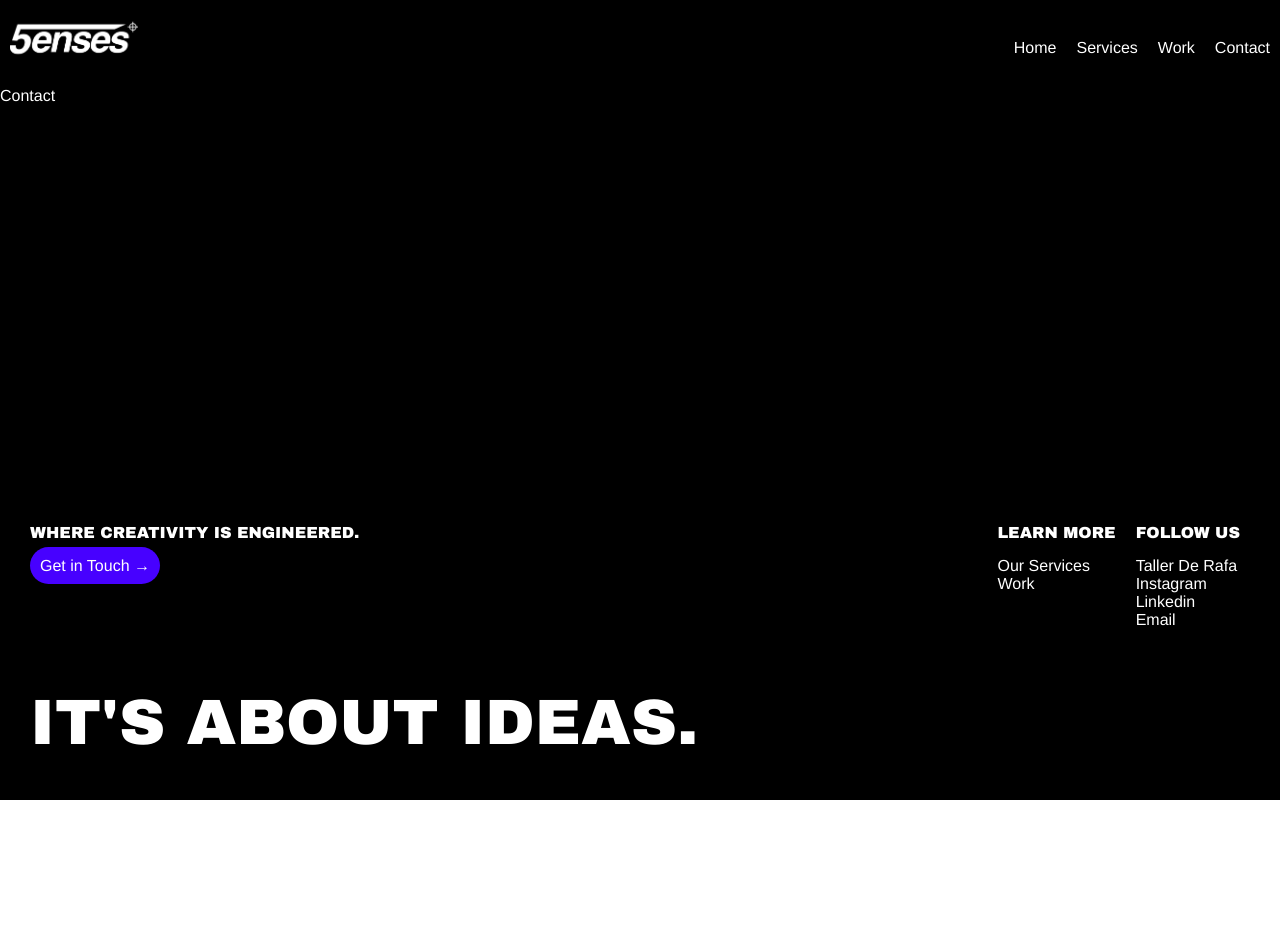
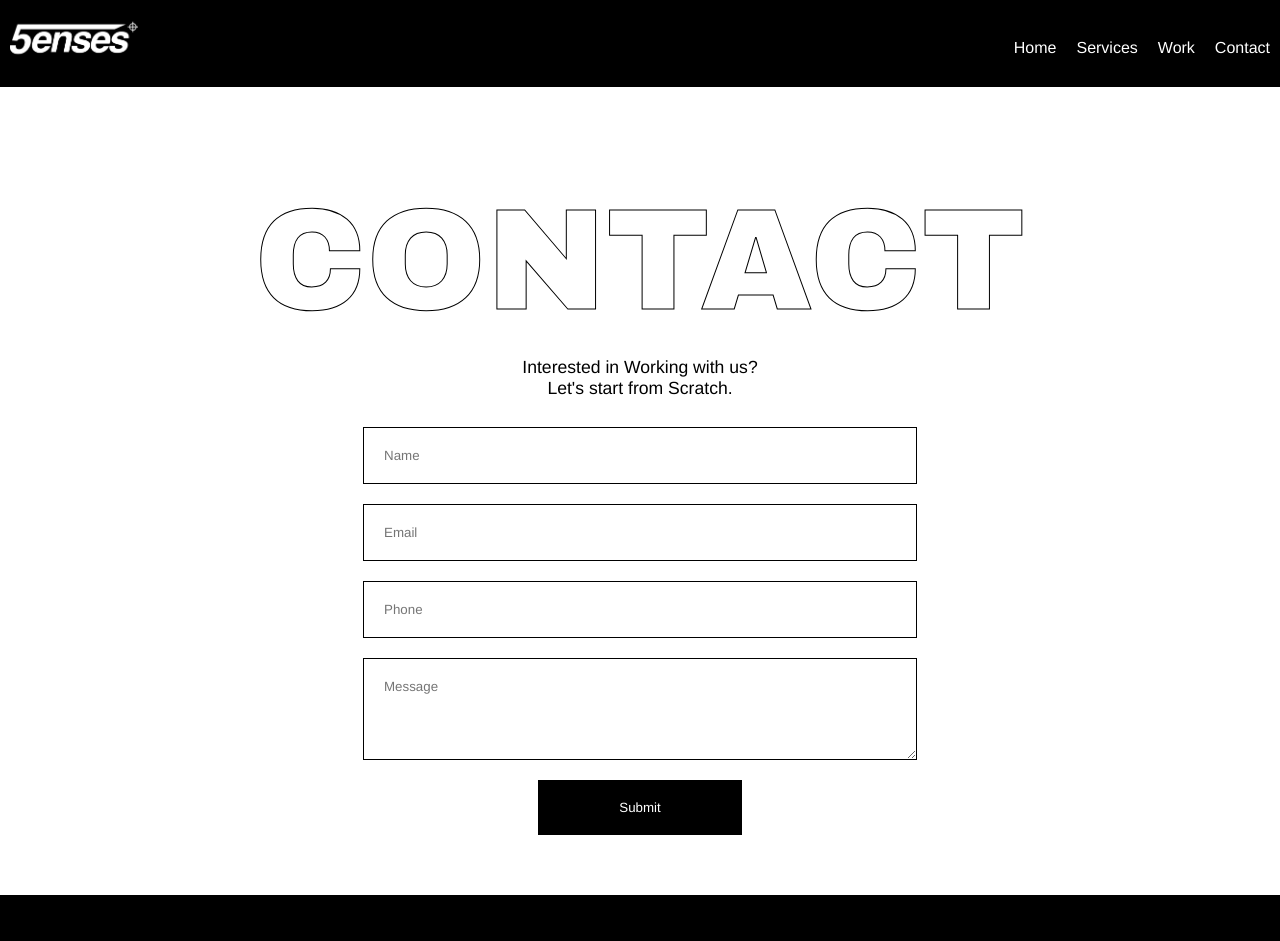
Before and after one commit to IveryMikaila/fyve-senses, a React (Create React App) app in the folder portfolio/: page /contact in a window 1280 px wide. Shown: the top 941 px of the page. Before the commit the page ends 800 px from the top, so only its background shows below. Built offline with nearby package versions, Linux system fonts and the light colour scheme.

Commit message:
Added/ Styled Contact Form
Styled the Contact Form Page

```diff
--- a/portfolio/src/Components /Pages/Contact.js
+++ b/portfolio/src/Components /Pages/Contact.js
@@ -1,8 +1,23 @@
 import React from 'react'
+import '../../Styles/Contact.css'
 
 const Contact = () => {
   return (
-    <div>Contact</div>
+    <div className='contact-page'>
+<h1>CONTACT</h1>
+<p>Interested in Working with us?<br/> Let's start from Scratch.</p>
+
+<div className='contact-form-container'>
+<form action='' method=''>
+<input type="text" name="fullname" required placeholder='Name' />
+<input type="email" name="email" required placeholder='Email' />
+<input type="tel" name="Phone" required placeholder='Phone' />
+<textarea cols={50} rows={4} required placeholder='Message'></textarea>
+<button className='contact-form-btn' type="submit"> Submit</button>
+</form>
+</div>
+
+    </div>
   )
 }
 
--- a/portfolio/src/Components /Pages/Services.js
+++ b/portfolio/src/Components /Pages/Services.js
@@ -6,7 +6,7 @@ const Services = () => {
 
   return (
     <div>
-      <h1 className='service-h1'>Services</h1>
+      <h1 className='service-h1'>SERVICES</h1>
 {service_data.map((service)=>{
   return(<div className={service.class}>
   <h2 className='service-h2'>{service.name}</h2>
--- /dev/null
+++ b/portfolio/src/Styles/Contact.css
@@ -0,0 +1,69 @@
+.contact-page{
+    background-color: white;
+    color: black;
+}
+
+.contact-page h1{
+    text-align: center;
+    font-size: 9rem;
+    color: black;
+    -webkit-text-fill-color: white;
+    -webkit-text-stroke-width: 1px;
+    -webkit-text-stroke-color: black;
+    margin-bottom: 0;
+}
+
+.contact-page p{
+    text-align: center;
+    font-size: 1.1rem;
+}
+.contact-form-container {
+    display: flex;
+   justify-content: center;
+   align-items: center;
+   margin-bottom: 50px
+}
+
+.contact-form-container form{
+  width: 80% ;
+  text-align: center;
+  display: flex;
+  flex-direction: column;
+  align-items: center;
+  justify-content: center;
+}
+
+.contact-form-container input,
+.contact-form-container textarea{
+    width: 50%;
+    background-color: white;
+  border: 1px solid black;
+  margin: 10px;
+  padding: 20px;
+  font-family:Helvetica;
+}
+.contact-form-btn{
+    width: 20%;
+    background-color: black;
+  color: white;
+  margin: 10px;
+  padding: 20px 5px;
+  font-family:Helvetica;
+  border: none;
+  transition: all ease-in-out 0.2s;
+}
+.contact-form-btn:hover{
+    background-color: white;
+    color: black;
+    border: 1px solid black;
+}
+
+@media screen and (max-width: 800px) {
+
+    .contact-page h1{font-size: 4.5rem;}
+}
+@media screen and (max-width: 650px) {
+    .contact-page h1{font-size: 3rem;}
+    .contact-page p{font-size: 1rem;}
+    .contact-form-container form{width: 100%;}
+}
```
